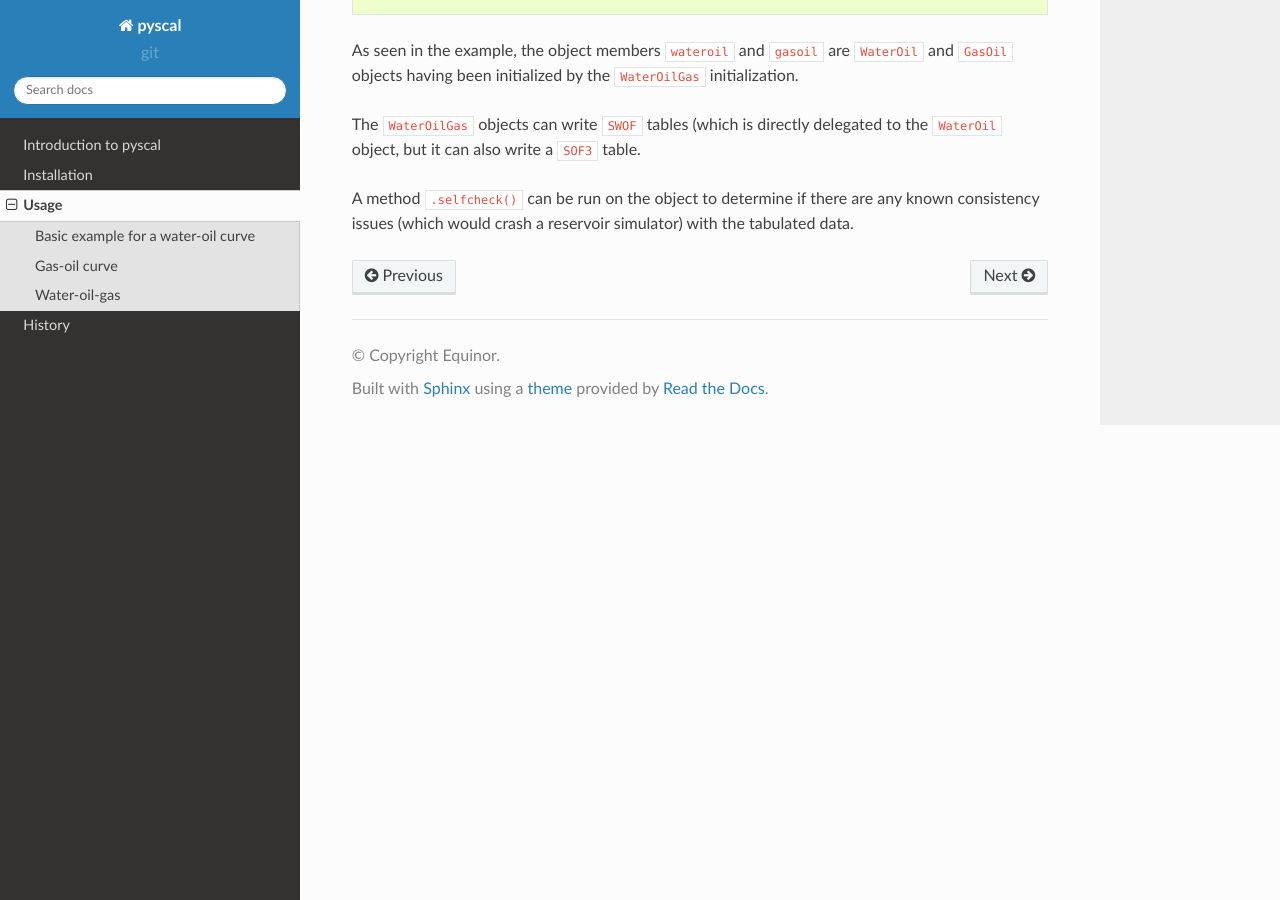
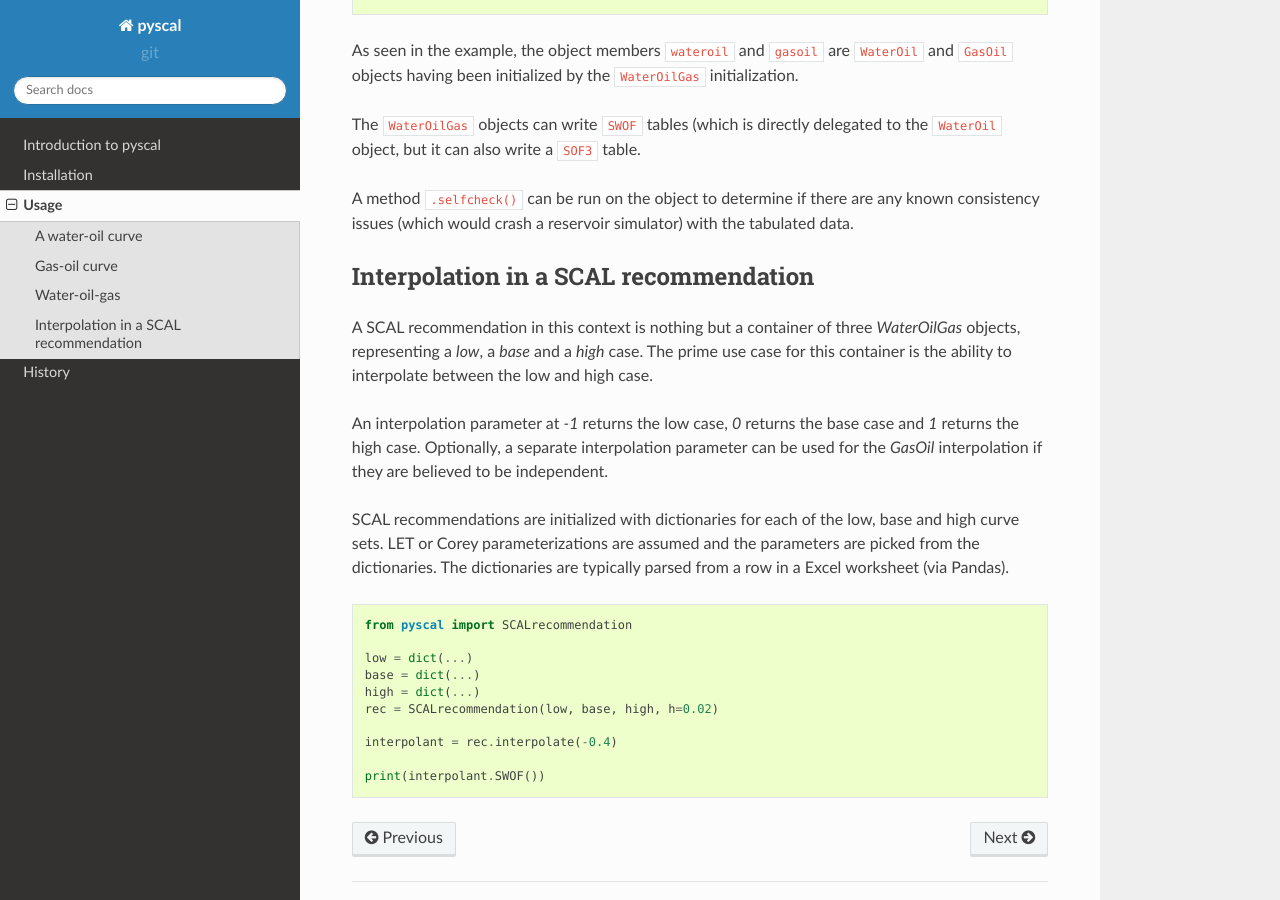
Before and after one commit to equinor/pyscal, a Sphinx documentation site: the page built from docs/usage.rst, in a window 1280 px wide and 900 px high, scrolled down 1837 px. Built offline with Sphinx 7.4.7 and the Read the Docs theme 2.0.0, drawn with Linux system fonts in a browser that asks for light colours; pages that are not in the unit, such as notebooks, are missing from menus; some of the changed text lies outside the part shown.

Commit message:
Write more docs

```diff
--- a/docs/index.rst
+++ b/docs/index.rst
@@ -4,7 +4,7 @@ Documentation for pyscal
 Pyscal is a package for relative permeability/SCAL support in reservoir simulation.
 
 .. toctree::
-   :maxdepth: 1
+   :maxdepth: 2
 
    readme
    installation
--- a/docs/usage.rst
+++ b/docs/usage.rst
@@ -5,8 +5,8 @@ Pyscal is meant to be used directly by end users by its Python
 API. Additionally there are end-user scripts where parameter
 collection are inputted through Excel worksheets.
 
-Basic example for a water-oil curve
------------------------------------
+A water-oil curve
+-----------------
 
 To generate SWOF input for Eclipse or flow (OPM) with certain
 saturation endpoints and certain relative permeability endpoints, you
@@ -105,3 +105,35 @@ it can also write a ``SOF3`` table.
 
 A method ``.selfcheck()`` can be run on the object to determine if there are any known consistency issues (which would
 crash a reservoir simulator) with the tabulated data.
+
+Interpolation in a SCAL recommendation
+--------------------------------------
+
+A SCAL recommendation in this context is nothing but a container
+of three `WaterOilGas` objects, representing a `low`, a `base` and a
+`high` case. The prime use case for this container is the ability
+to interpolate between the low and high case.
+
+An interpolation parameter at `-1` returns the low case, `0` returns the
+base case and `1` returns the high case. Optionally, a separate
+interpolation parameter can be used for the `GasOil` interpolation
+if they are believed to be independent.
+
+SCAL recommendations are initialized with dictionaries
+for each of the low, base and high curve sets. LET or Corey
+parameterizations are assumed and the parameters are picked
+from the dictionaries. The dictionaries are typically parsed
+from a row in a Excel worksheet (via Pandas).
+
+.. code-block:: python
+
+    from pyscal import SCALrecommendation
+
+    low = dict(...)
+    base = dict(...)
+    high = dict(...)
+    rec = SCALrecommendation(low, base, high, h=0.02)
+
+    interpolant = rec.interpolate(-0.4)
+
+    print(interpolant.SWOF())
```
Also changed, not shown: docs/installation.rst (+5 -3 lines), docs/readme.rst (+4 -3 lines).
